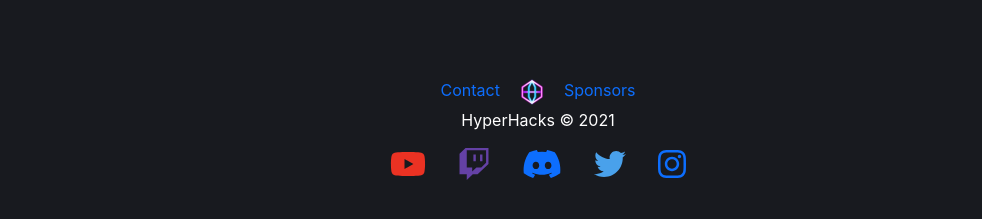
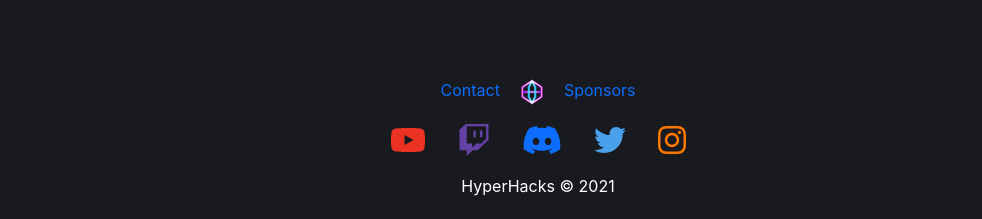
Before and after one commit to HyperHacksHackathon/OctoEnigma, a React (Create React App) app: page / in a window 1280 px wide. Shown: the part 3420-3639 px from the top of the page, without its empty margins (102-1084 px from the left). Built offline with nearby package versions, Linux system fonts and the light colour scheme; a web font is replaced by a local one.

Commit message:
ig color

```diff
--- a/src/Footer.js
+++ b/src/Footer.js
@@ -24,11 +24,8 @@ function Footer() {
                 <img src={seperator32} alt="Icon Seperator" className="mx-3" draggable="false" cl></img>
                 <a href='https://sponsors.hyperhacks.org/'>Sponsors</a>
                 <br></br>
-                HyperHacks © 2021
-            </div>
-        </div>
                 <a href="https://www.youtube.com/channel/UC1ql_UDrZ1SR5Estfjv5zgA"
-        className="youtube social">
+        className="youtube social mt-3">
                   <FontAwesomeIcon icon={faYoutube} size="2x" />
                 </a>
                 <a href="https://www.twitch.tv/hyper_hacks"
@@ -44,8 +41,12 @@ function Footer() {
                 </a>
                 <a href="https://www.instagram.com/hyper.hacks"
                   className="instagram social">
-        <FontAwesomeIcon icon={faInstagram} size="2x" />
+                  <FontAwesomeIcon icon={faInstagram} size="2x" color='#FF7700'/>
                 </a>
+            </div>
+        </div>
+
+      HyperHacks © 2021
       </div>
     );
 }
```
Lines whose indentation alone changed are shown as unchanged.
